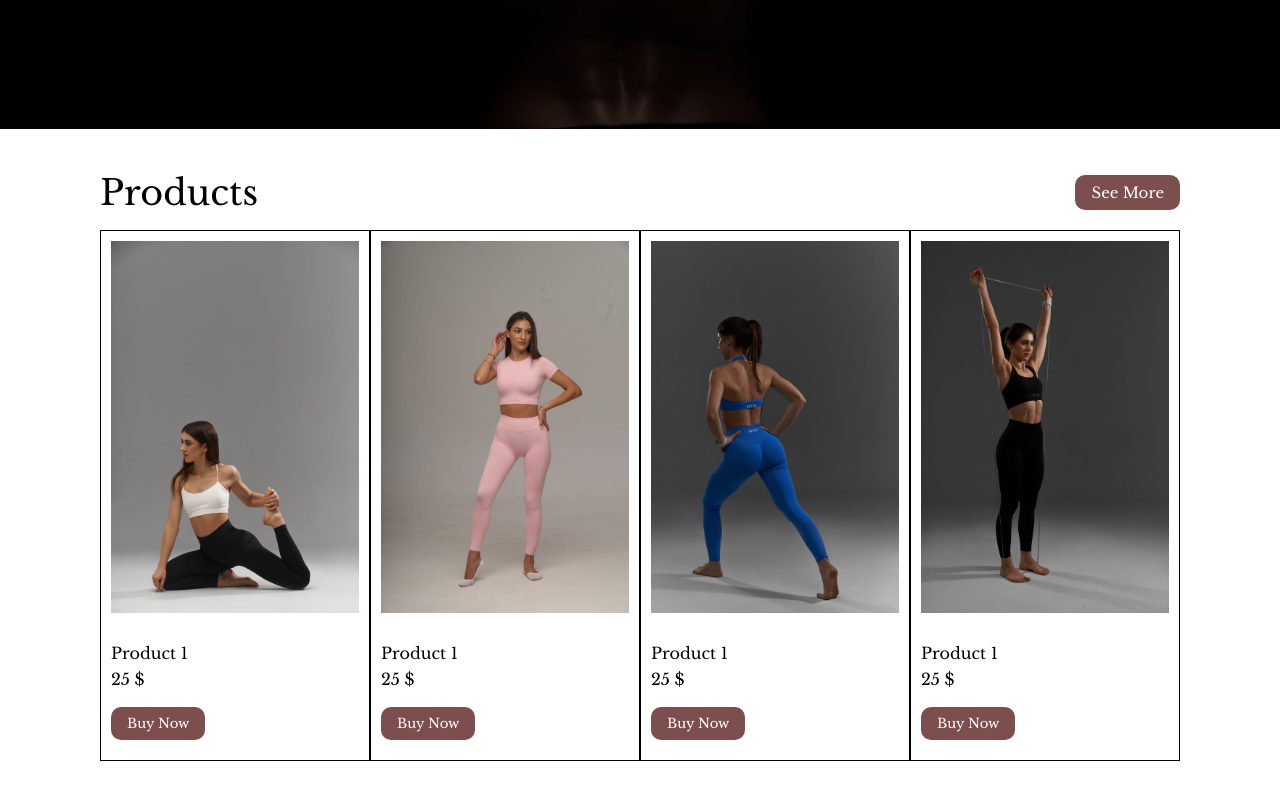
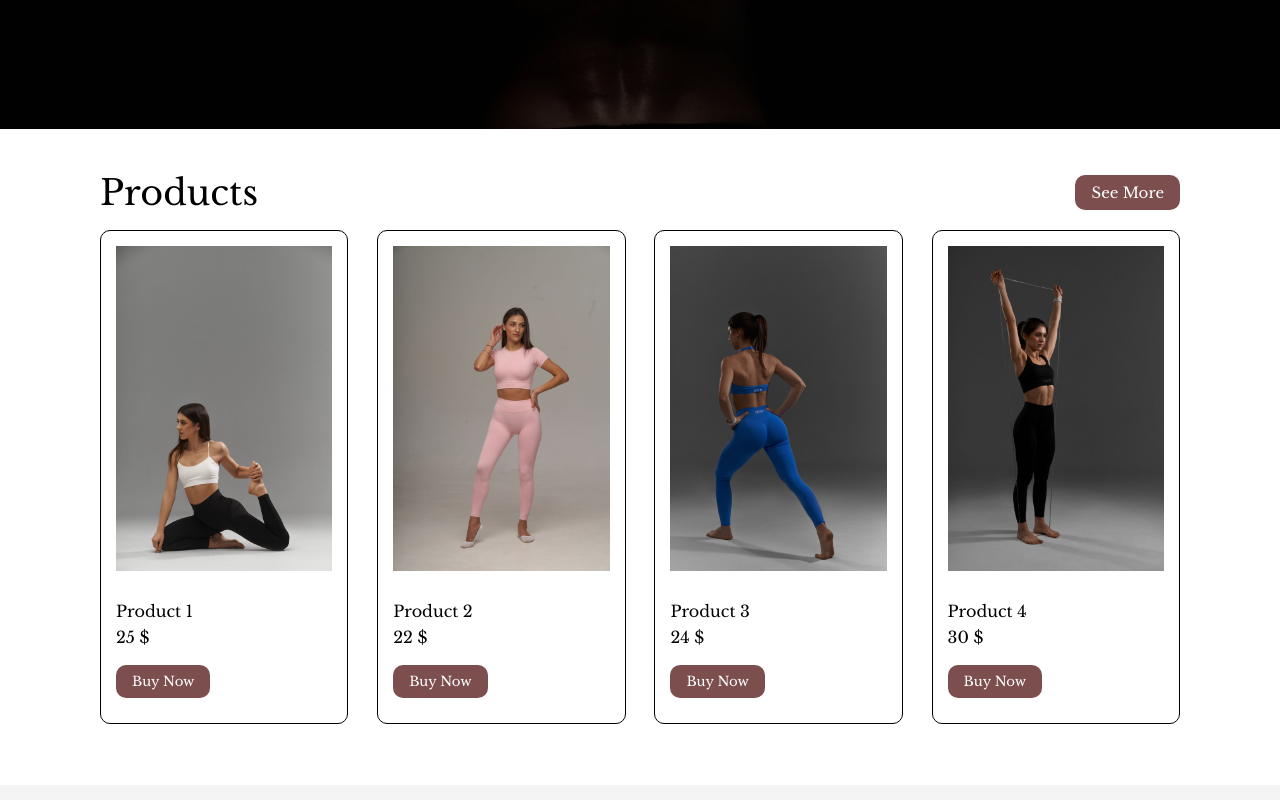
Before and after one commit to dgliga238/ave, a plain HTML site: page index.html in a window 1280 px wide. Shown: the part 746-1546 px from the top of the page. Drawn offline with nearby package versions, Linux system fonts and the light colour scheme.

Commit message:
adjust product details (#6)
* add about section

* add contact section

* adjust product details

```diff
--- a/index.html
+++ b/index.html
@@ -46,20 +46,20 @@
         </div>
         <div class="col-4">
           <img src="images/product2.jpg">
-          <h4>Product 1</h4>
-          <p>25 $</p>
+          <h4>Product 2</h4>
+          <p>22 $</p>
           <button type="button" class="hero-button">Buy Now</button>
         </div>
         <div class="col-4">
           <img src="images/product3.jpg">
-          <h4>Product 1</h4>
-          <p>25 $</p>
+          <h4>Product 3</h4>
+          <p>24 $</p>
           <button type="button" class="hero-button">Buy Now</button>
         </div>
         <div class="col-4">
           <img src="images/product4.jpg">
-          <h4>Product 1</h4>
-          <p>25 $</p>
+          <h4>Product 4</h4>
+          <p>30 $</p>
           <button type="button" class="hero-button">Buy Now</button>
         </div>
       </div>
--- a/style.css
+++ b/style.css
@@ -149,13 +149,15 @@ body, html {
   .row {
     display: flex;
     flex-wrap: wrap;
+    justify-content: space-between;
   }
 
   .col-4 {
-    width: 25%;
-    padding: 10px;
+    width: 23%;
+    padding: 15px;
     box-sizing: border-box;
-    border: 1px groove #010101;
+    border: 1px solid #010101;
+    border-radius: 10px;
     margin-bottom: 15px;
   }
 
@@ -201,6 +203,9 @@ body, html {
 
   #contact {
     display: flex;
+    flex-direction: row;
+    align-items: center;
+    justify-content: center;
     flex-direction: row; /* Stacks elements vertically */
     align-items: center; /* Centers items horizontally */
     justify-content: center; /* Centers content vertically */
```
